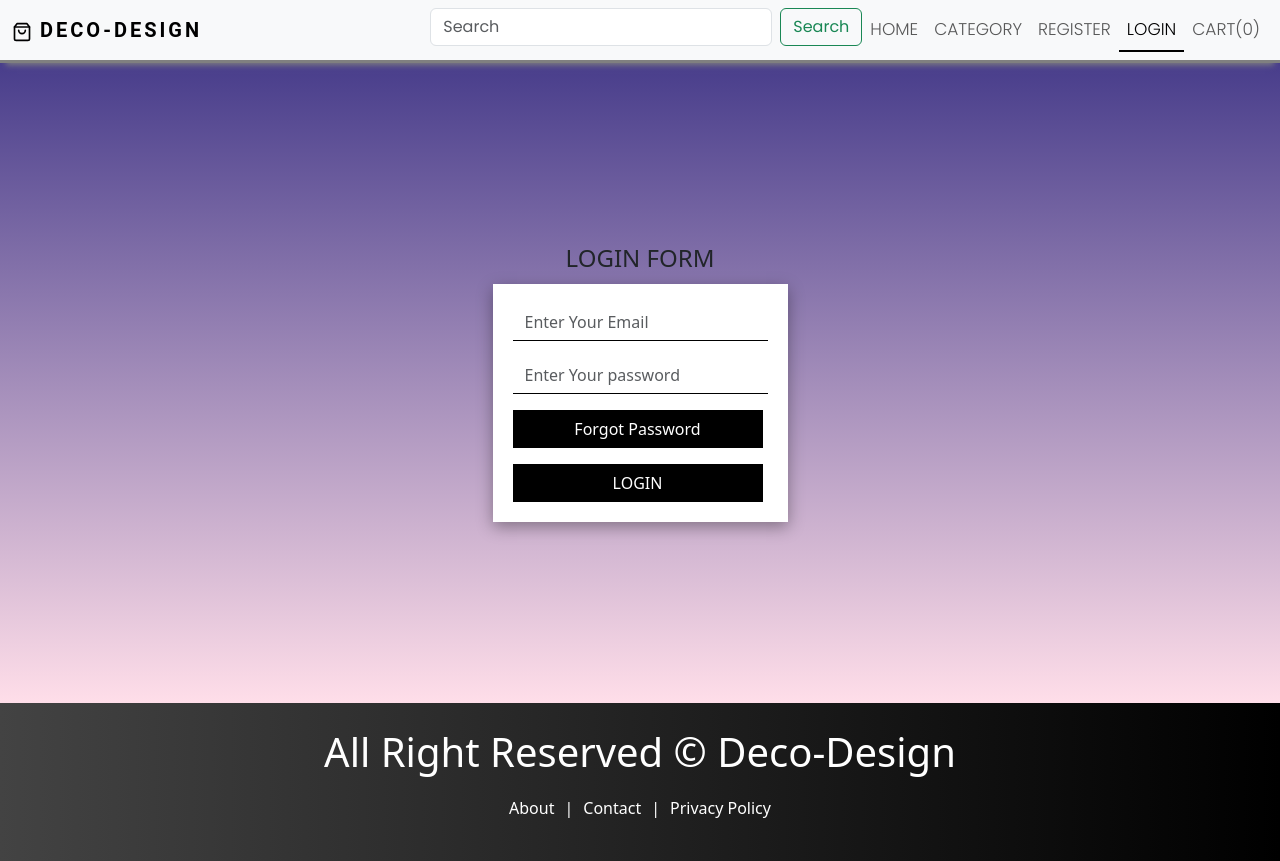
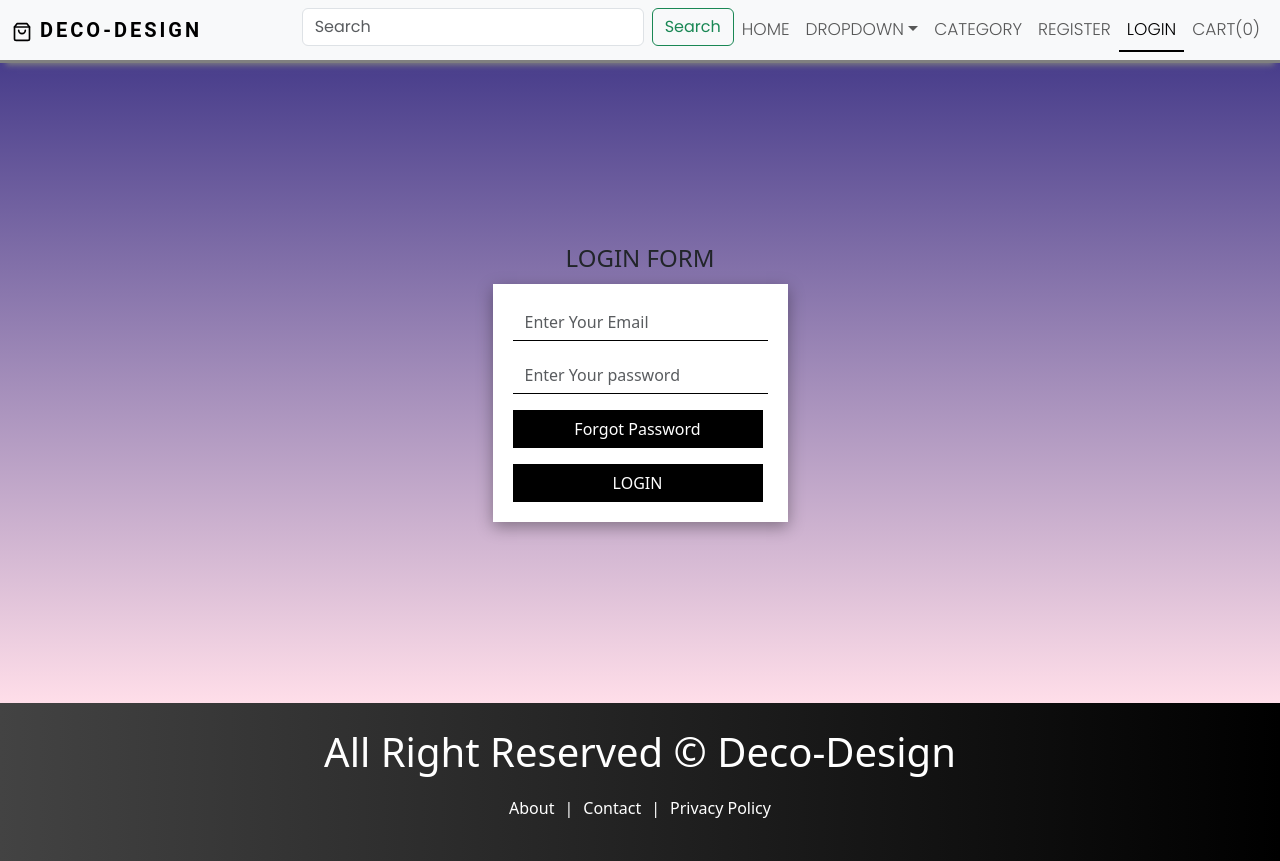
Before and after one commit to capmahin/Deco-Desgin-app, a React (Create React App) app in the folder client/: page /login in a window 1280 px wide. Built offline with nearby package versions, Linux system fonts and the light colour scheme; no server answers.

Commit message:
add dropdown

```diff
--- a/client/src/components/Layout/Header.js
+++ b/client/src/components/Layout/Header.js
@@ -9,6 +9,7 @@ import useCategory from "../../hooks/useCategory";
 
 const Header = () => {
   const [auth, setAuth] = useAuth();
+  const categories = useCategory();
   const handleLogout = () =>{
     setAuth({
       ...auth, user:null,token:''
@@ -30,6 +31,18 @@ const Header = () => {
         <li className="nav-item">
           <NavLink to="/" className="nav-link"  >Home</NavLink>
         </li>
+        <li className="nav-item dropdown">
+  <a className="nav-link dropdown-toggle" href="#" role="button" data-bs-toggle="dropdown" aria-expanded="false">
+    Dropdown
+  </a>
+  <ul className="dropdown-menu">
+    <li><a className="dropdown-item" href="#">Action</a></li>
+    <li><a className="dropdown-item" href="#">Another action</a></li>
+    <li><hr className="dropdown-divider" /></li>
+    <li><a className="dropdown-item" href="#">Something else here</a></li>
+  </ul>
+</li>
+
         <li className="nav-item">
           <NavLink to="/category" className="nav-link " >Category</NavLink>
         </li>
```
